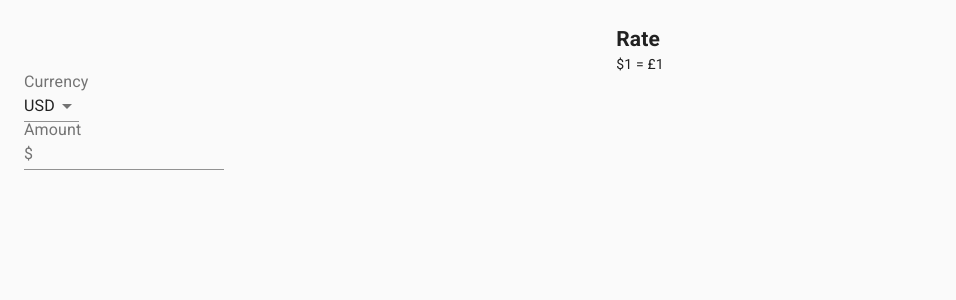
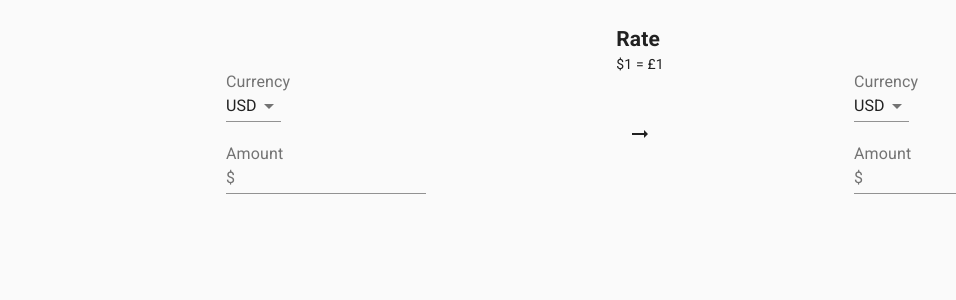
Before and after one commit to ksharifbd/currency-exchanger, a React (Create React App) app: page / in a window 1280 px wide. Shown: the top 300 px of the page, without its empty margins (0-956 px from the left). Built offline with nearby package versions, Linux system fonts and the light colour scheme; the HTML template or start-up script is replaced by a standard one.

Commit message:
adds Exchanger

```diff
--- a/package.json
+++ b/package.json
@@ -4,6 +4,7 @@
   "private": true,
   "dependencies": {
     "@material-ui/core": "^4.7.2",
+    "@material-ui/icons": "^4.5.1",
     "@testing-library/jest-dom": "^4.2.4",
     "@testing-library/react": "^9.4.0",
     "@testing-library/user-event": "^7.1.2",
--- a/src/App.js
+++ b/src/App.js
@@ -2,8 +2,7 @@ import React from 'react';
 import CssBaseline from '@material-ui/core/CssBaseline';
 import styled from '@material-ui/core/styles/styled';
 import ExchangeRate from './components/ExchangeRate';
-import CurrencySelector from './components/CurrencySelector';
-import CurrencyInput from './components/CurrencyInput';
+import Exchanger from './components/Exchanger';
 
 function App() {
   const Container = styled('div')({
@@ -14,8 +13,7 @@ function App() {
     <CssBaseline>
       <Container>
         <ExchangeRate />
-        <CurrencySelector />
-        <CurrencyInput />
+        <Exchanger />
       </Container>
     </CssBaseline>
   );
--- /dev/null
+++ b/src/components/ExchangeEnabler.js
@@ -0,0 +1,17 @@
+import React from 'react';
+import Box from '@material-ui/core/Box';
+import CurrencySelector from './CurrencySelector';
+import CurrencyInput from './CurrencyInput';
+
+const ExchangeEnabler = () => {
+  return (
+    <Box>
+      <Box mb={3}>
+        <CurrencySelector />
+      </Box>
+      <CurrencyInput />
+    </Box>
+  );
+};
+
+export default ExchangeEnabler;
--- /dev/null
+++ b/src/components/Exchanger.js
@@ -0,0 +1,23 @@
+import React from 'react';
+import styled from '@material-ui/core/styles/styled';
+import ArrowRightAltIcon from '@material-ui/icons/ArrowRightAlt';
+import ExchangeEnabler from './ExchangeEnabler';
+
+const Exchanger = () => {
+  const ExchangerWrapper = styled('div')({
+    display: 'flex',
+    flexWrap: 'nowrap',
+    justifyContent: 'space-evenly',
+    alignItems: 'center',
+  });
+
+  return (
+    <ExchangerWrapper>
+      <ExchangeEnabler />
+      <ArrowRightAltIcon />
+      <ExchangeEnabler />
+    </ExchangerWrapper>
+  );
+};
+
+export default Exchanger;
```
Also changed, not shown: 1 other file (tests, documents, lock files or other folders).
